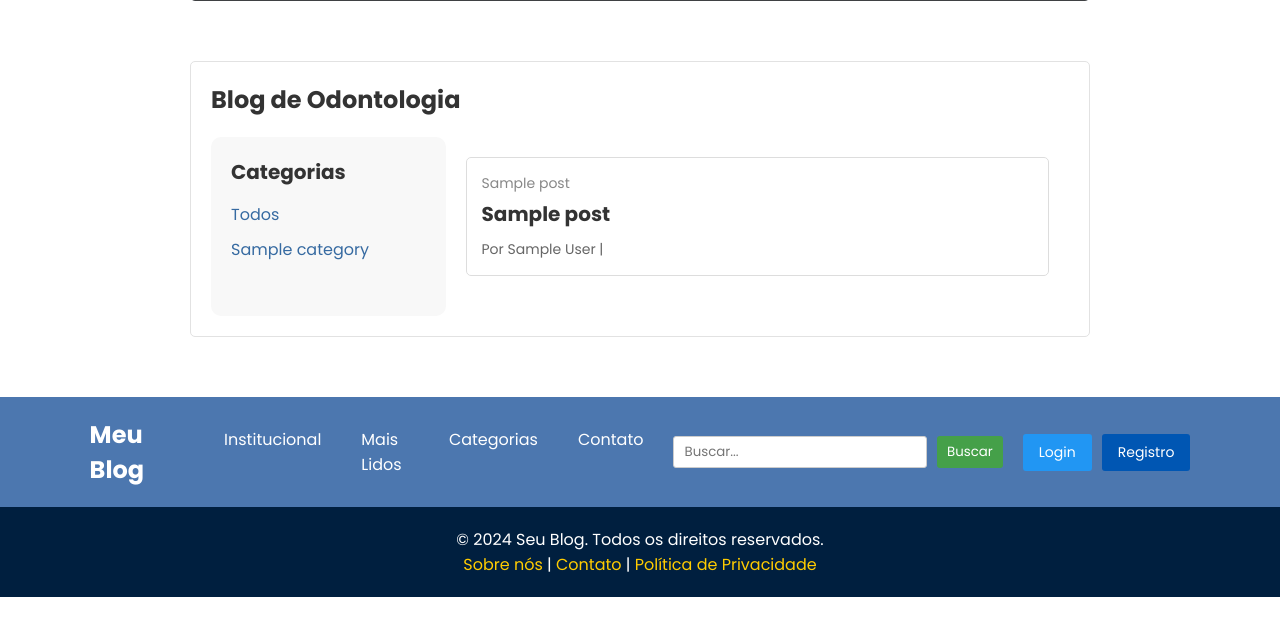
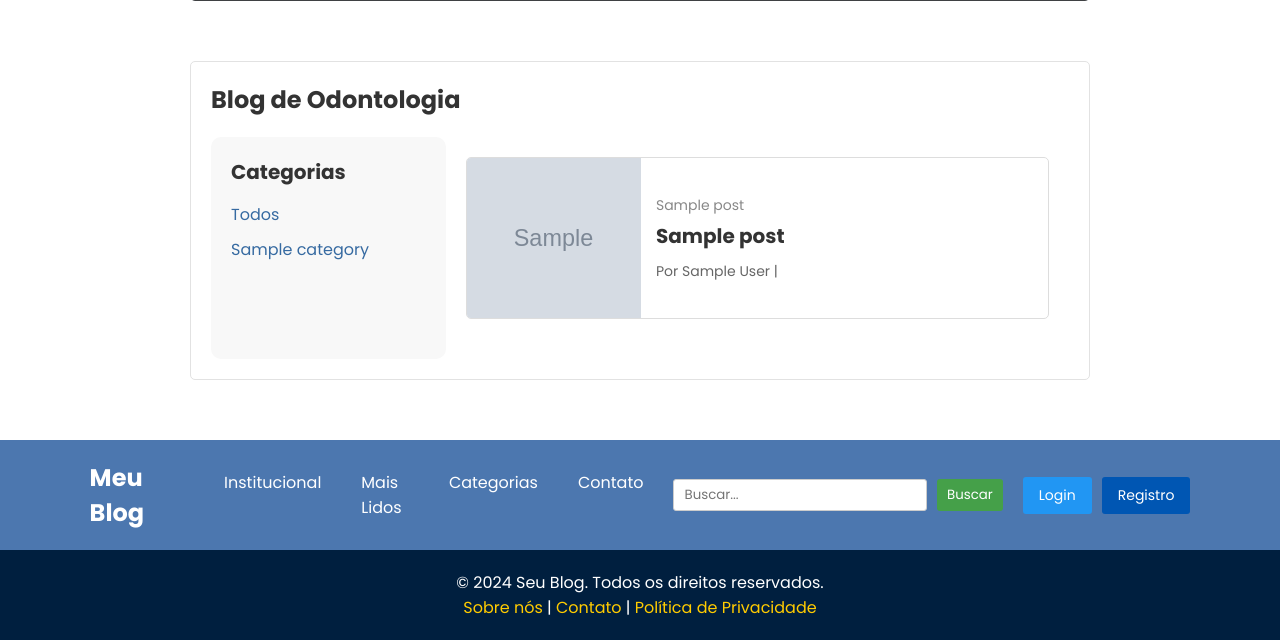
Before and after one commit to evandro-webdev/blog-php-oo, a PHP site: template app/views/blog/posts.php in a window 1280 px wide. Shown: the part 459-1099 px from the top of the page. Before the commit the page ends 1056 px from the top, so only its background shows below. Run offline with PHP 8.4, Linux system fonts and the light colour scheme; the template is opened without the code that fills it: most values are stand-ins (such as "Sample title", 1, 10 or a date in 2020); grey boxes marked "Sample" are stand-in pictures; data that the repository does not hold is empty.

Commit message:
add image on post card

```diff
--- a/app/controllers/Admin/AdminController.php
+++ b/app/controllers/Admin/AdminController.php
@@ -2,9 +2,7 @@
 
 namespace app\controllers\Admin;
 
-use Exception;
 use app\auth\Auth;
-use app\library\Request;
 use app\support\Flash;
 use app\support\Slugify;
 use app\support\Validation;
--- a/app/library/Redirect.php
+++ b/app/library/Redirect.php
@@ -19,10 +19,7 @@ class Redirect
   public static function backWithData()
   {
     $_SESSION['old_data'] = Request::all();
-    // self::back();
-    if (isset($_SESSION['redirect'])) {
-      return self::to($_SESSION['redirect']['previous']);
-    }
+    self::back();
   }
 
   private static function registerFirstRedirect(Route $route)
--- a/app/views/blog/posts.php
+++ b/app/views/blog/posts.php
@@ -47,6 +47,7 @@ $this->layout('master', ['title' => $title]); ?>
       <?php } ?>
       <?php foreach ($posts as $post) { ?>
       <div class="post-card">
+        <img src="<?php echo $post->imagePath ?>">
         <div class="post-info">
           <span class="category"><?php echo $post->category_title ?></span>
           <a href="/blog/<?php echo $post->slug ?>">
--- a/public/css/temporary-styles.css
+++ b/public/css/temporary-styles.css
@@ -150,11 +150,25 @@ a {
 }
 
 .post-card {
-  padding: 15px;
   border: 1px solid #ddd;
   border-radius: 5px;
   margin-bottom: 20px;
   background-color: #fff;
+  overflow: hidden;
+
+  display: flex;
+  align-items: center;
+}
+
+.post-card img {
+  width: 30%;
+  height: 160px;
+  object-fit: cover;
+}
+
+.post-info {
+  width: 70%;
+  padding: 15px;
 }
 
 .post-info .category {
@@ -349,7 +363,6 @@ select {
   margin-top: 10px;
   border-radius: 5px;
   object-fit: cover;
-  /* display: none; */
 }
 
 button {
@@ -555,6 +568,7 @@ button {
 .related-title {
   font-size: 1.2em;
   margin: 8px 0;
+  color: #333;
 }
 
 .related-read-more {
```
